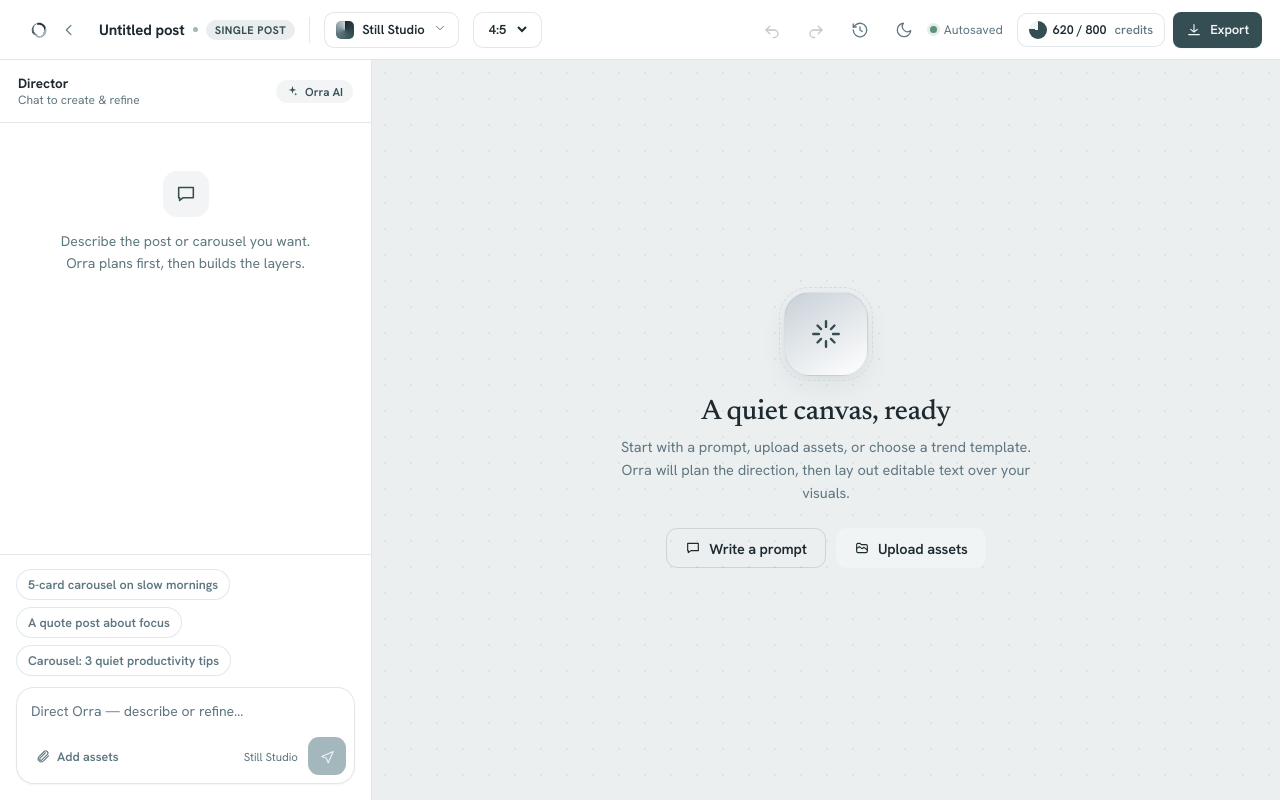
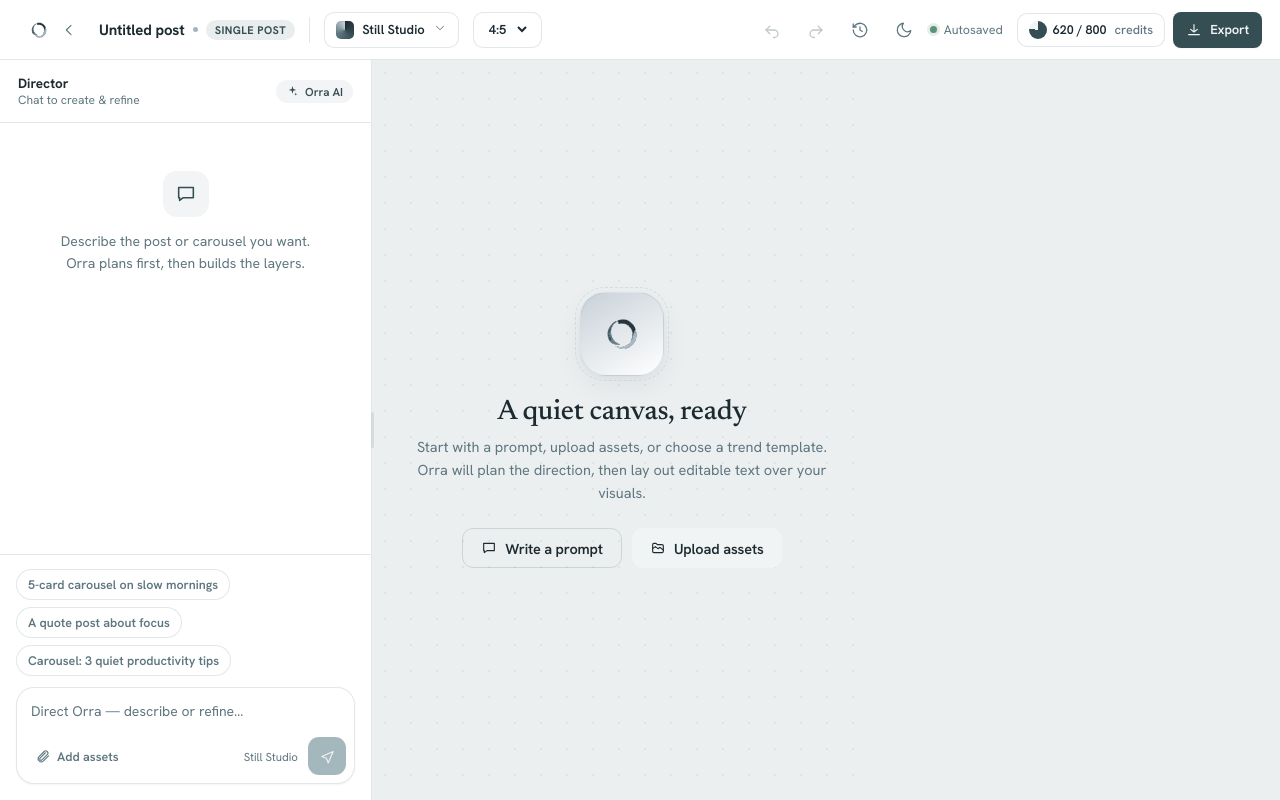
Before and after one commit to esamxz/orra, a React (Vite) app in the folder apps/web/: page /workspace in a window 1280 px wide. Built offline with nearby package versions, Linux system fonts and the light colour scheme.

Commit message:
frontend design fixes 2

```diff
--- a/apps/web/src/pages/WorkspacePage.tsx
+++ b/apps/web/src/pages/WorkspacePage.tsx
@@ -84,6 +84,10 @@ export default function WorkspacePage() {
   const [brandOpen, setBrandOpen] = useState(false);
   const [curBrand, setCurBrand] = useState(brand);
   const [toast, setToast] = useState<string | null>(null);
+  const [chatWidth, setChatWidth] = useState(372);
+  const resizing = useRef(false);
+  const startXRef = useRef(0);
+  const startWidthRef = useRef(372);
 
   const scrollRef = useRef<HTMLDivElement>(null);
   const taRef = useRef<HTMLTextAreaElement>(null);
@@ -207,6 +211,32 @@ export default function WorkspacePage() {
 
   const curLayer = card ? card.layers.find(l=>l.id===layerSel) : null;
 
+  /* ----- resizable divider ----- */
+  const onResizeStart = (e: React.MouseEvent) => {
+    resizing.current = true;
+    startXRef.current = e.clientX;
+    startWidthRef.current = chatWidth;
+    document.body.style.cursor = 'col-resize';
+    document.body.style.userSelect = 'none';
+  };
+  useEffect(() => {
+    const onMove = (e: MouseEvent) => {
+      if (!resizing.current) return;
+      const delta = e.clientX - startXRef.current;
+      const next = Math.min(Math.max(startWidthRef.current + delta, 260), 520);
+      setChatWidth(next);
+    };
+    const onUp = () => {
+      if (!resizing.current) return;
+      resizing.current = false;
+      document.body.style.cursor = '';
+      document.body.style.userSelect = '';
+    };
+    window.addEventListener('mousemove', onMove);
+    window.addEventListener('mouseup', onUp);
+    return () => { window.removeEventListener('mousemove', onMove); window.removeEventListener('mouseup', onUp); };
+  }, []);
+
   return (
     <div className="work">
       {/* TOP BAR */}
@@ -273,7 +303,7 @@ export default function WorkspacePage() {
       {/* BODY */}
       <div className="work-body">
         {/* CHAT */}
-        <section className="chat">
+        <section className="chat" style={{ width: chatWidth, flex: 'none' }}>
           <div className="chat-head">
             <div>
               <div className="ttl">Director</div>
@@ -345,13 +375,15 @@ export default function WorkspacePage() {
           </div>
         </section>
 
+        <div className="resizer" onMouseDown={onResizeStart} title="Resize panel"><div className="resizer-grip" /></div>
+
         {/* STAGE */}
         <section className="stage">
           <div className="stage-grid" />
           <div className="stage-main">
             {phase!=='generated' ? (
               <div className="empty">
-                <div className="orb">{<Icon.spark s={34} />}</div>
+                <div className="orb"><img src="/orra_logo.svg" alt="Orra" style={{width:44,height:44}} /></div>
                 <h2>A quiet canvas, ready</h2>
                 <p>Start with a prompt, upload assets, or choose a trend template. Orra will plan the direction, then lay out editable text over your visuals.</p>
                 <div className="opts">
--- a/apps/web/src/styles/workspace.css
+++ b/apps/web/src/styles/workspace.css
@@ -31,7 +31,16 @@
 .autosave .live { width: 7px; height: 7px; border-radius: 50%; background: #5b9279; box-shadow: 0 0 0 3px rgba(91,146,121,0.16); }
 
 /* ----- body split ----- */
-.work-body { flex: 1; display: grid; grid-template-columns: 372px 1fr; min-height: 0; }
+.work-body { flex: 1; display: flex; min-height: 0; }
+.resizer {
+  flex: none; width: 8px; margin-left: -4px; margin-right: -4px; cursor: col-resize;
+  display: grid; place-items: center; z-index: 5;
+}
+.resizer-grip {
+  width: 3px; height: 36px; border-radius: 999px; background: var(--line-soft); transition: background .15s;
+}
+.resizer:hover .resizer-grip { background: var(--primary); }
+.resizer:active .resizer-grip { background: var(--primary); }
 
 /* ----- chat director ----- */
 .chat {
--- /dev/null
+++ b/apps/web/src/vite-env.d.ts
@@ -0,0 +1,3 @@
+/// <reference types="vite/client" />
+
+declare module '*.css' {}
--- a/apps/web/tsconfig.json
+++ b/apps/web/tsconfig.json
@@ -10,7 +10,8 @@
     "composite": false,
     "lib": ["ES2024", "DOM", "DOM.Iterable"],
     "allowImportingTsExtensions": true,
-    "noEmit": true
+    "noEmit": true,
+    "types": ["vite/client"]
   },
   "include": ["src/**/*"],
   "exclude": ["node_modules", "dist", "build"]
```
